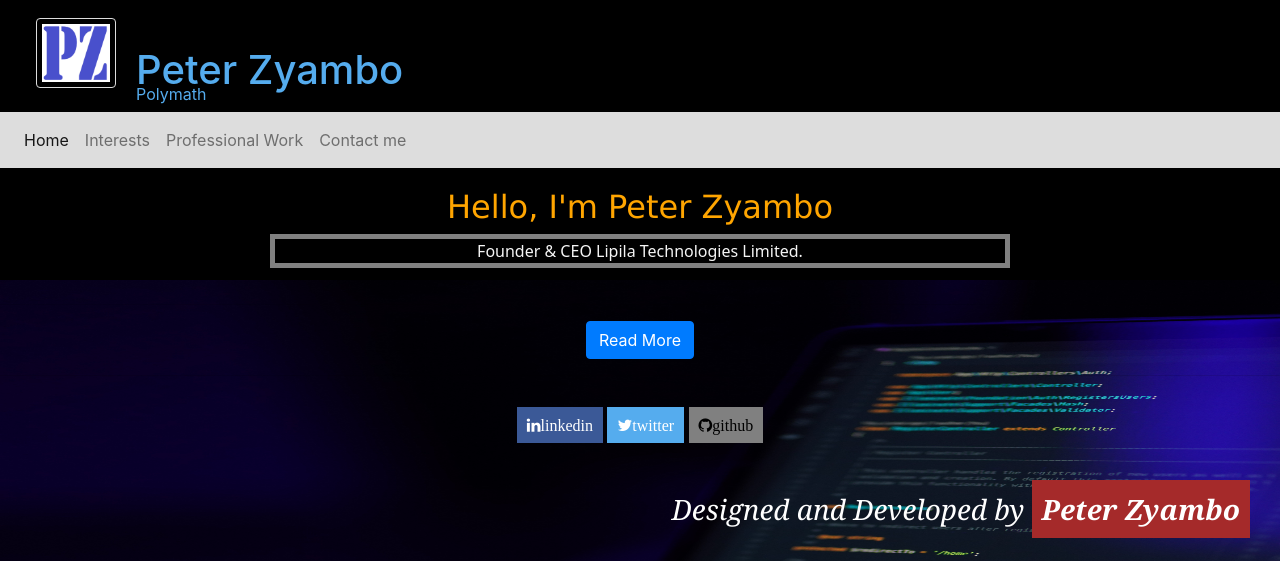
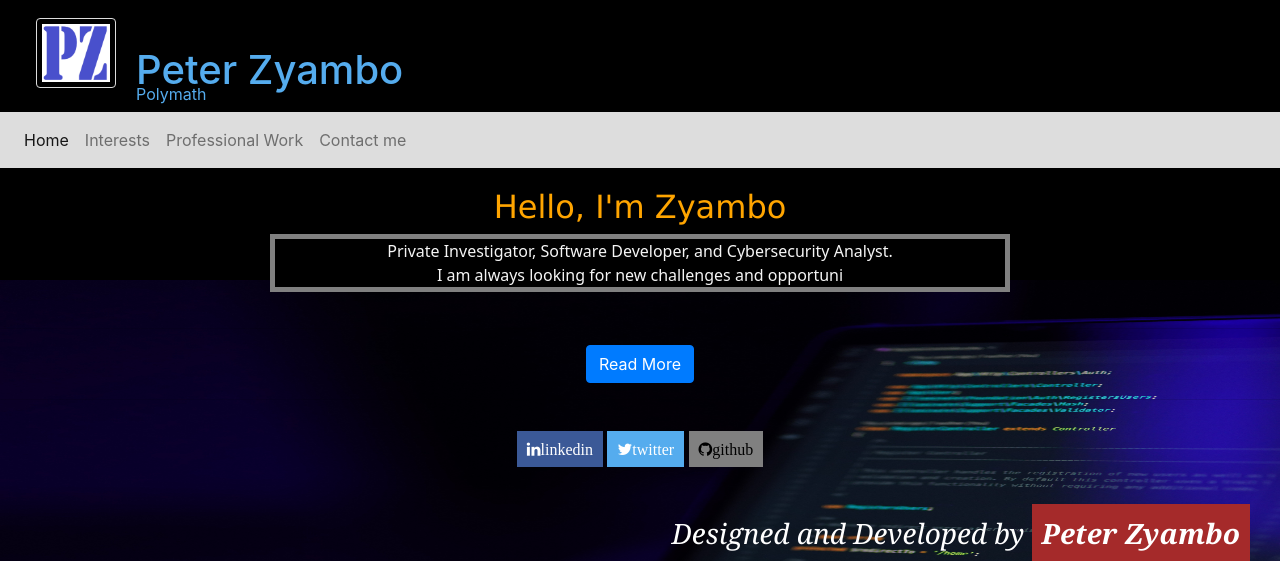
Before and after one commit to sangwani-coder/mysite, a Flask app: page / in a window 1280 px wide. Shown: the top 561 px of the page. Run offline with Flask 3, Linux system fonts and the light colour scheme; some libraries are stand-ins or nearby versions.

Commit message:
update bio

```diff
--- a/zyambo/static/js/script.js
+++ b/zyambo/static/js/script.js
@@ -1,6 +1,6 @@
 // type bio
 let i = 0;
-const bio = "Founder & CEO Lipila Technologies Limited.";
+const bio = "Private Investigator, Software Developer, and Cybersecurity Analyst. I am always looking for new challenges and opportunities to learn and grow.";
 
 
 
--- a/zyambo/templates/base.html
+++ b/zyambo/templates/base.html
@@ -8,10 +8,10 @@
     <meta title="Peter Sangwani Zyambo">
     <meta name="viewport" content="width=device-width, initial-scale=1.0">
     <meta name="description"
-        content="PZ Founder & CEO Lipila Technologies Limited">
+        content="Peter Zyambo Private Investigator">
     <meta name="author" content="Peter Sangwani Zyambo">
     <meta name="keywords"
-        content="Software Engineer, Pianist, Martial Artist, Polymath, Founder, Entrepreneur">
+        content="Martial Artist, Polymath, Private Investigator, Polymath">
     <!-- stylesheet -->
     <link rel="stylesheet" href="https://cdn.jsdelivr.net/npm/bootstrap@4.0.0/dist/css/bootstrap.min.css"
         integrity="sha384-Gn5384xqQ1aoWXA+058RXPxPg6fy4IWvTNh0E263XmFcJlSAwiGgFAW/dAiS6JXm" crossorigin="anonymous">
--- a/zyambo/templates/index.html
+++ b/zyambo/templates/index.html
@@ -2,7 +2,7 @@
 {% block title%} Zyambo Portfolio Summary {%endblock%}
 {% block content %}
 <div class="bio terminal">
-    <a href="{{url_for('app_views.about')}}" id="pz" class="link-anchor"><h2 class="heading">Hello, I'm Peter Zyambo</h2></a>
+    <a href="{{url_for('app_views.about')}}" id="pz" class="link-anchor"><h2 class="heading">Hello, I'm Zyambo</h2></a>
     <a href="https://lipila.tech" class="zoom"><p id="bio"></p><span class="bio-txt">bio</span></a>
 </div>
 <hr>
```
